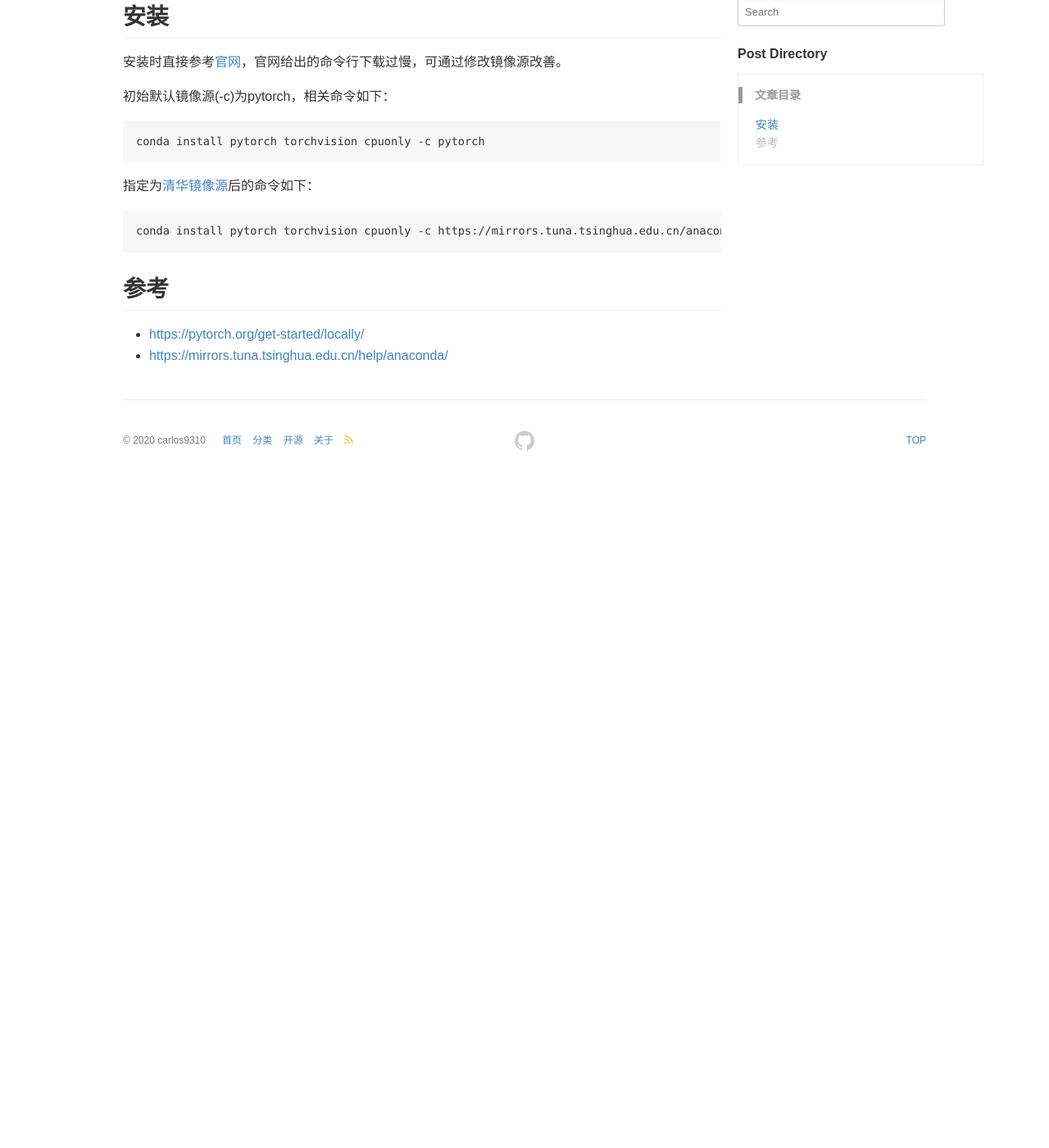
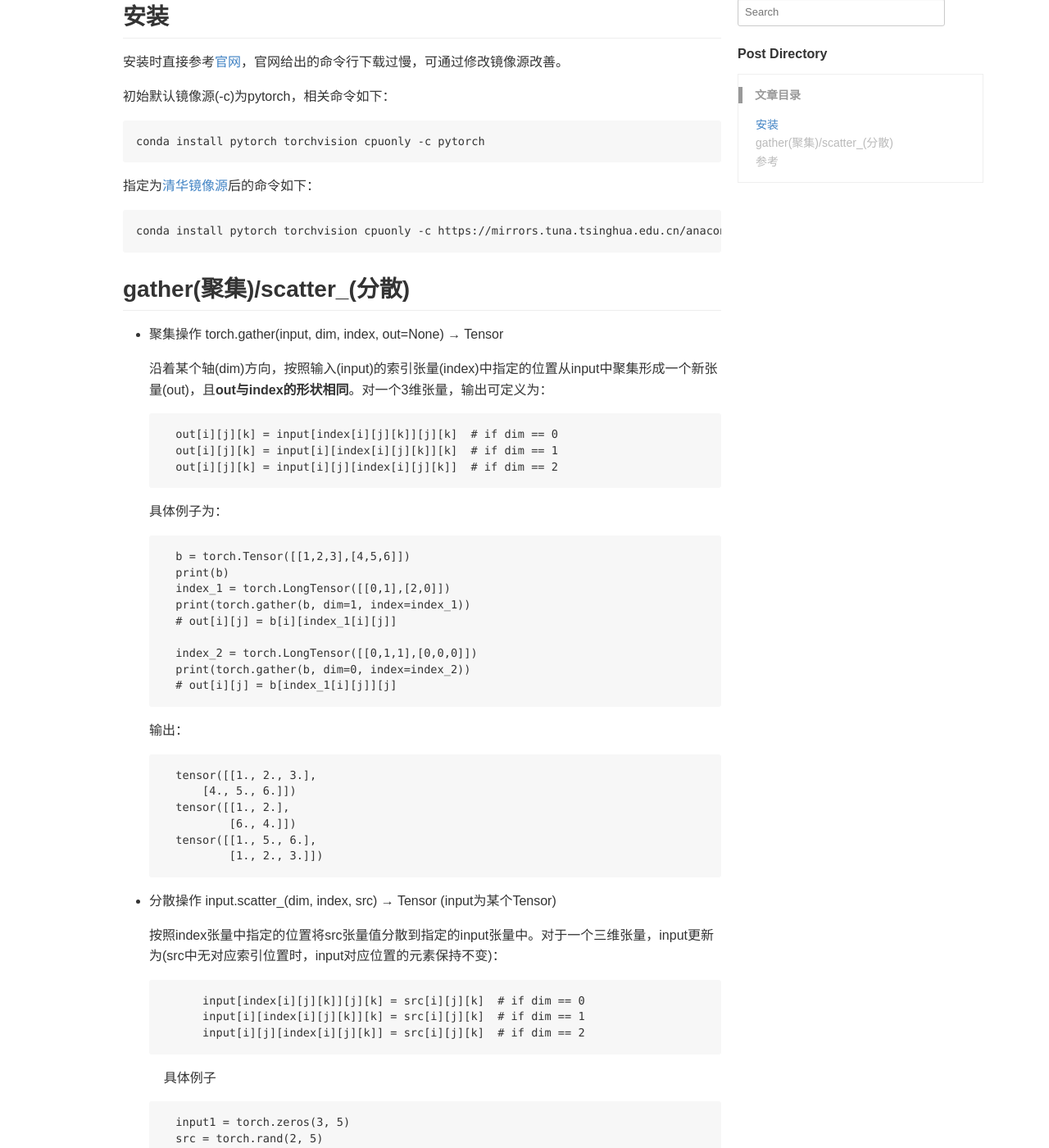
Before and after one commit to carlos9310/carlos9310.github.io, a Jekyll site: the page built from _posts/PyTorch/2019-09-06-hello pytorch.md, in a window 1280 px wide and 1400 px high, scrolled down 270 px. Shown: the whole window at 82% size. Built offline with Jekyll 4.4.1, drawn with Linux system fonts in a browser that asks for light colours; comment, search, counter and statistics services are not loaded; before the commit the page ends 900 px from its top, so only the background shows below that; some of the changed text lies outside the part shown.

Commit message:
add pytorch

````diff
--- a/_posts/PyTorch/2019-09-06-hello pytorch.md
+++ b/_posts/PyTorch/2019-09-06-hello pytorch.md
@@ -20,7 +20,71 @@ conda install pytorch torchvision cpuonly -c https://mirrors.tuna.tsinghua.edu.c
 ```
 
 
+## gather(聚集)/scatter_(分散)
+- 聚集操作 torch.gather(input, dim, index, out=None) → Tensor
+
+    沿着某个轴(dim)方向，按照输入(input)的索引张量(index)中指定的位置从input中聚集形成一个新张量(out)，且**out与index的形状相同**。对一个3维张量，输出可定义为：
+    ```
+    out[i][j][k] = input[index[i][j][k]][j][k]  # if dim == 0
+    out[i][j][k] = input[i][index[i][j][k]][k]  # if dim == 1
+    out[i][j][k] = input[i][j][index[i][j][k]]  # if dim == 2
+    ```
+    具体例子为：
+    ```
+    b = torch.Tensor([[1,2,3],[4,5,6]])
+    print(b)
+    index_1 = torch.LongTensor([[0,1],[2,0]])
+    print(torch.gather(b, dim=1, index=index_1))
+    # out[i][j] = b[i][index_1[i][j]]
+
+    index_2 = torch.LongTensor([[0,1,1],[0,0,0]])
+    print(torch.gather(b, dim=0, index=index_2))
+    # out[i][j] = b[index_1[i][j]][j]
+    ```
+    输出：
+    ```
+    tensor([[1., 2., 3.],
+        [4., 5., 6.]])
+    tensor([[1., 2.],
+            [6., 4.]])
+    tensor([[1., 5., 6.],
+            [1., 2., 3.]])
+    ```
+
+- 分散操作 input.scatter_(dim, index, src) → Tensor (input为某个Tensor)
+
+    按照index张量中指定的位置将src张量值分散到指定的input张量中。对于一个三维张量，input更新为(src中无对应索引位置时，input对应位置的元素保持不变)：
+    ```
+        input[index[i][j][k]][j][k] = src[i][j][k]  # if dim == 0
+        input[i][index[i][j][k]][k] = src[i][j][k]  # if dim == 1
+        input[i][j][index[i][j][k]] = src[i][j][k]  # if dim == 2
+    ```
+    具体例子
+    ```
+    input1 = torch.zeros(3, 5)
+    src = torch.rand(2, 5)
+    print(src)
+    # input1[index[i][j]][j]= src[i][j]
+    print(input1.scatter_(0, torch.tensor([[0, 1, 2, 0, 0], [2, 0, 0, 1, 2]]), src))
+    input2 = torch.zeros(2, 4)
+    # input2[i][index[i][j]]= 1.23
+    print(input2.scatter_(1, torch.tensor([[2], [3]]), 1.23))
+    ```
+    输出
+    ```
+    tensor([[0.8834, 0.5526, 0.6427, 0.4812, 0.5709],
+        [0.9993, 0.9984, 0.0662, 0.2923, 0.0377]])
+    tensor([[0.8834, 0.9984, 0.0662, 0.4812, 0.5709],
+            [0.0000, 0.5526, 0.0000, 0.2923, 0.0000],
+            [0.9993, 0.0000, 0.6427, 0.0000, 0.0377]])
+    tensor([[0.0000, 0.0000, 1.2300, 0.0000],
+            [0.0000, 0.0000, 0.0000, 1.2300]])
+    ```
+
+
+
 
 ## 参考
 - [https://pytorch.org/get-started/locally/](https://pytorch.org/get-started/locally/)
 - [https://mirrors.tuna.tsinghua.edu.cn/help/anaconda/](https://mirrors.tuna.tsinghua.edu.cn/help/anaconda/)
+- [Pytorch 学习（5）：Pytorch中的 torch.gather/scatter_ 聚集/分散操作](https://blog.csdn.net/duan_zhihua/article/details/82556676)
````
